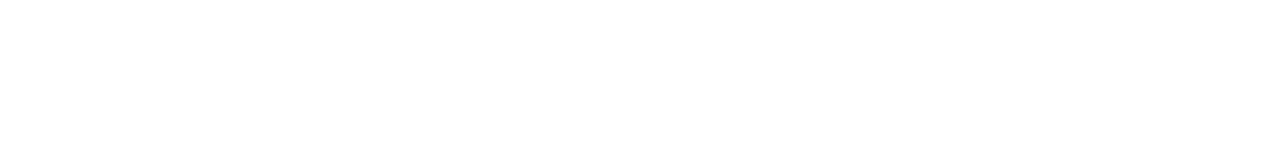
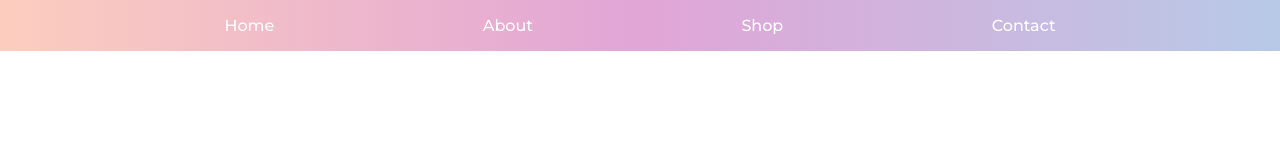
Before and after one commit to ahmadyattia/M13_ATTIA_AHMED, a plain HTML site: page week13files/index.html in a window 1280 px wide. Drawn offline with Linux system fonts and the light colour scheme.

Commit message:
Add font faces and finish the navigation bar

```diff
--- a/week13files/index.html
+++ b/week13files/index.html
@@ -1,14 +1,22 @@
 <!doctype html>
 
 <html lang="en">
-<head>
-  <meta charset="utf-8">
+  <head>
+    <meta charset="utf-8" />
 
-  <title>Module 13 Practical</title>
-  <meta name="description" content="Module 13 practical example">
+    <title>Module 13 Practical</title>
+    <link rel="stylesheet" href="./styles.css" />
+    <meta name="description" content="Module 13 practical example" />
+  </head>
 
-</head>
-
-<body>
-
-</body>
+  <body>
+    <nav class="navbar">
+      <ol>
+        <li><a href="">Home</a></li>
+        <li><a href="">About</a></li>
+        <li><a href="">Shop</a></li>
+        <li><a href="">Contact</a></li>
+      </ol>
+    </nav>
+  </body>
+</html>
--- /dev/null
+++ b/week13files/styles.css
@@ -0,0 +1,32 @@
+@font-face {
+  font-family: "Montserrat Medium";
+  src: url("./fonts/Montserrat/static/Montserrat-Medium.ttf");
+}
+
+@font-face {
+  font-family: "Lato Regular";
+  src: url("./fonts/Lato/Lato-Regular.ttf");
+}
+
+body {
+  margin: 0;
+}
+
+.navbar {
+  font-family: "Montserrat Medium";
+  background-image: linear-gradient(to right, #fccdbe, #e1a5d6, #b7c9e7);
+  padding: 1rem;
+}
+
+.navbar ol {
+  list-style-type: none;
+  display: flex;
+  justify-content: space-evenly;
+  margin: 0;
+  padding: 0;
+}
+
+.navbar ol a {
+  text-decoration: none;
+  color: white;
+}
```
Also changed, not shown: 1 other file.
